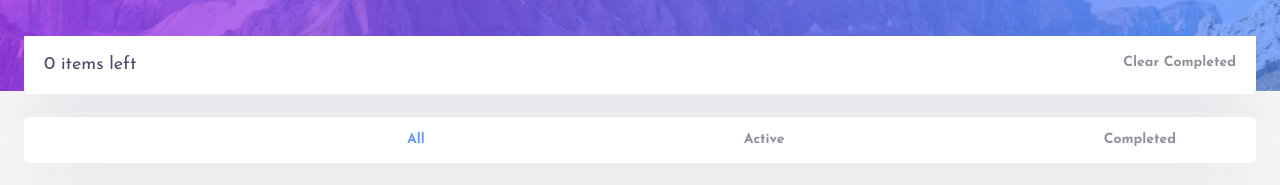
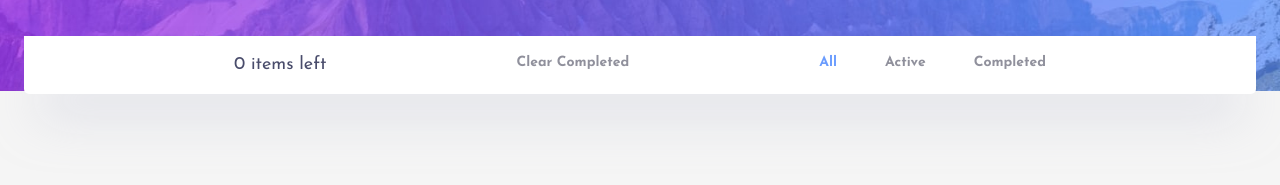
Before and after one commit to Suleeyman/FM-11-TodoApp, a plain HTML site: page docs/index.html in a window 1280 px wide. Shown: the part 209-394 px from the top of the page. Drawn offline with Linux system fonts and the light colour scheme.

Commit message:
clean code

```diff
--- a/docs/style/style.scss
+++ b/docs/style/style.scss
@@ -154,6 +154,7 @@ form {
 
         }
     }
+}
 
 .todo--description {
     display: flex;
@@ -164,7 +165,6 @@ form {
     box-shadow: 0px 35px 50px -15px var(--shadow);
 
     a {
-            margin-left: auto;
         cursor: pointer;
         opacity: .75;
         transition: .3s ease;
@@ -176,12 +176,17 @@ form {
             text-decoration: underline;
         }
     }
+
+    & > a {
+        margin-left: auto;
     }
+
 }
 
 nav {
     position: absolute;
     display: flex;
+    justify-content: space-around;
     gap: 1rem;
     bottom: 0; left: 0; width: 100%;
     padding: 16px 80px;
@@ -218,4 +223,22 @@ footer {
             margin-top: -55px;
         }
     }
+
+    .todo--description {
+        justify-content: space-evenly;
+
+        & > a {
+            margin-left: 0;
         }
+    }
+
+    nav {
+        position: static;
+        gap: 3rem;
+        transform: translate(0, 0);
+        bottom: auto; left: auto;
+        width: auto;
+        box-shadow: none;
+        padding: 0;
+    }
+}
```
Also changed, not shown: docs/style/style.css, 1 other file. Lines whose indentation alone changed are shown as unchanged.
